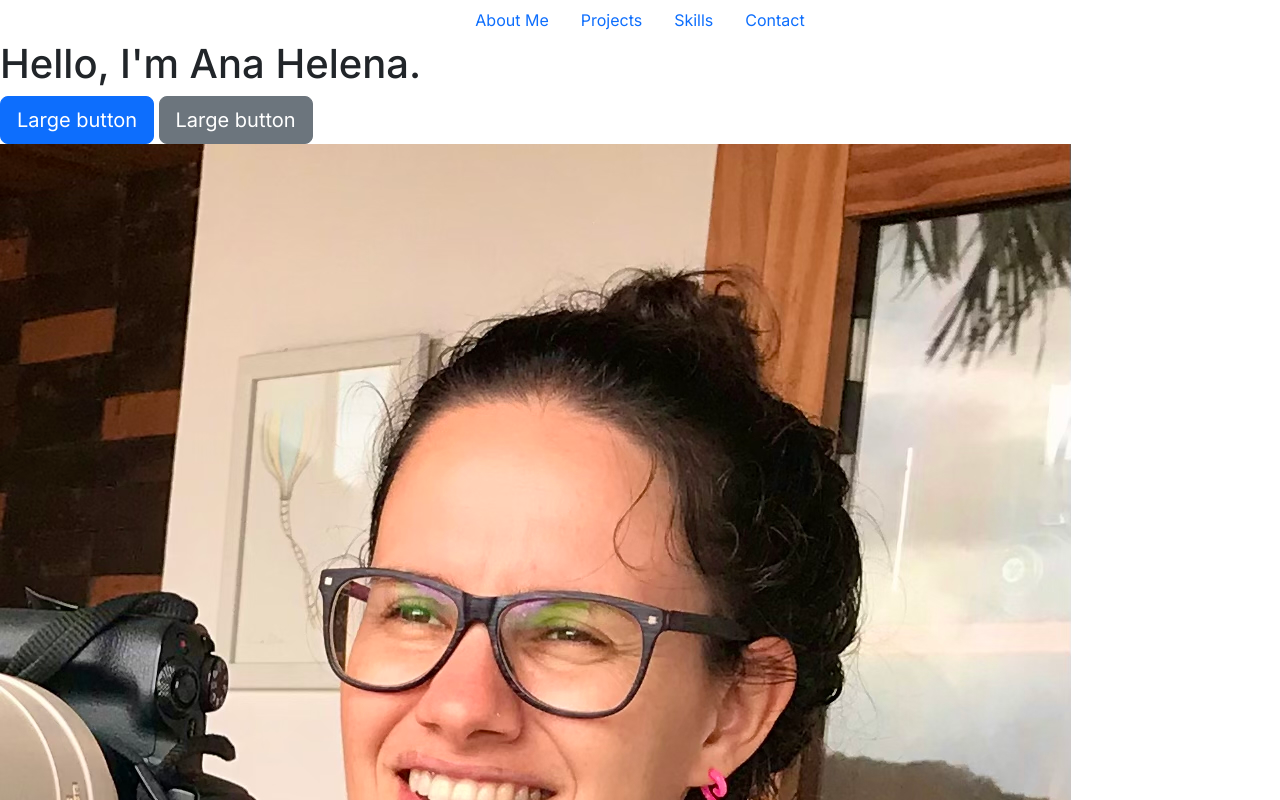
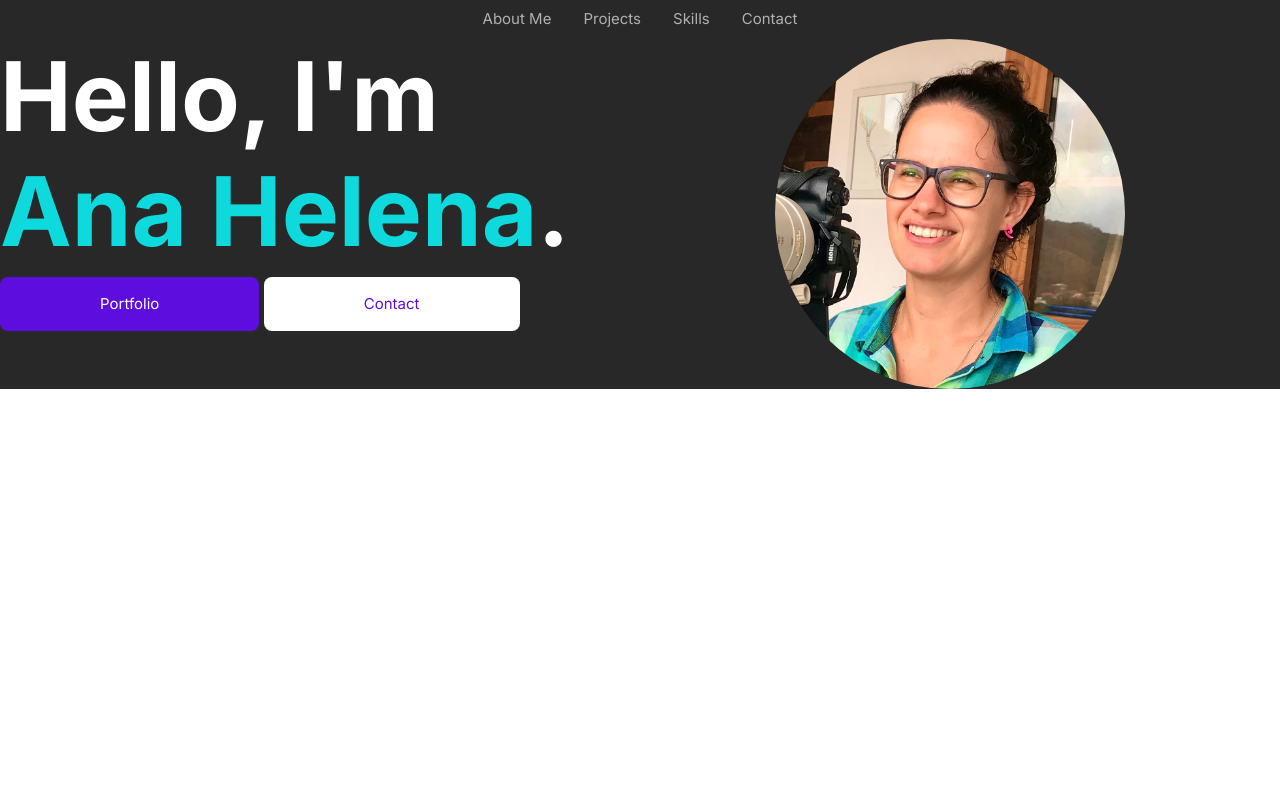
Before and after one commit to anahperes/fmt-m02s02-exercicios-portfolio, a plain HTML site: page index.html in a window 1280 px wide. Shown: the top 800 px of the page. Drawn offline with nearby package versions, Linux system fonts and the light colour scheme.

Commit message:
css styling

```diff
--- a/index.html
+++ b/index.html
@@ -4,11 +4,11 @@
     <meta charset="UTF-8">
     <meta name="viewport" content="width=device-width, initial-scale=1.0">
 
+    <!-- LINK BOOTSTRAP PARA TO ADJUST CSS  -->
+    <link href="https://cdn.jsdelivr.net/npm/bootstrap@5.3.3/dist/css/bootstrap.min.css" rel="stylesheet" integrity="sha384-QWTKZyjpPEjISv5WaRU9OFeRpok6YctnYmDr5pNlyT2bRjXh0JMhjY6hW+ALEwIH" crossorigin="anonymous">
+
     <!-- LINK CSS -->
     <link rel="stylesheet" href="style.css">
-
-    <!-- LINK BOOTSTRAP PARA TO ADJUST CSS  -->
-    <link href="https://cdn.jsdelivr.net/npm/bootstrap@5.3.3/dist/css/bootstrap.min.css" rel="stylesheet" integrity="sha384-QWTKZyjpPEjISv5WaRU9OFeRpok6YctnYmDr5pNlyT2bRjXh0JMhjY6hW+ALEwIH" crossorigin="anonymous">
 
     <!-- FONT -->
     <link rel="preconnect" href="https://fonts.googleapis.com">
@@ -19,31 +19,33 @@
 </head>
 
 <body>
-    <header>
+    <header class="header-bg">
         <nav>
             <ul class="nav justify-content-center">
                 <li class="nav-item">
-                  <a class="nav-link active" aria-current="page" href="#">About Me</a>
+                  <a class="nav-link nav-link-custom" aria-current="page" href="#">About Me</a>
                 </li>
                 <li class="nav-item">
-                  <a class="nav-link" href="#">Projects</a>
+                  <a class="nav-link nav-link-custom" href="#">Projects</a>
                 </li>
                 <li class="nav-item">
-                  <a class="nav-link" href="#">Skills</a>
+                  <a class="nav-link nav-link-custom" href="#">Skills</a>
                 </li>
                 <li class="nav-item">
-                  <a class="nav-link" href="#">Contact</a>
+                  <a class="nav-link nav-link-custom" href="#">Contact</a>
                 </li>
               </ul>
         </nav>
 
-        <section>
-            <h1>Hello, I'm Ana Helena.</h1>
-            <button type="button" class="btn btn-primary btn-lg">Large button</button>
-            <button type="button" class="btn btn-secondary btn-lg">Large button</button>
-        </section>
+        <div class="header-container">
+            <section>
+                <h1 class="header">Hello, I'm <span class="span-green">Ana Helena</span>.</h1>
+                <button type="button" class="btn btn-primary btn-lg btn-bg-primary btn-custom">Portfolio</button>
+                <button type="button" class="btn btn-secondary btn-lg btn-bg-secondary btn-custom">Contact</button>
+            </section>
 
-        <img src="/img/Ana Helena.jpg" class="img-fluid image-photo" alt="ana helena">
+            <img src="/img/Ana Helena.jpg" class="img-fluid image-photo" alt="ana helena">
+        </div>
     </header>
 
     <main></main>
--- a/style.css
+++ b/style.css
@@ -3,6 +3,88 @@
     padding: 0;
     box-sizing: border-box;
 
+    -webkit-font-smoothing: antialiased;
+    -moz-osx-font-smoothing: grayscale;
+
     font-family: "Inter", sans-serif;
     font-optical-sizing: auto;
 }
+
+:root {
+    --color-primary: #FFFFFF;
+    --color-secondary: #282828;
+    --color-tertiary: #0EDADE;
+    --color-quaternary: #5D0EDE;
+    --color-quinary: #320778;
+    --color-senary: #B0B0B0;
+}
+
+.logo {
+    max-width: 125px;
+}
+
+.nav-link-custom {
+    font-size: 15px;
+    color: var(--color-senary);
+}
+
+.nav-link-custom:enabled {
+    color: var(--color-primary);
+}
+
+.header {
+    font-size: 96px;
+    font-weight: 700;
+    color: var(--color-primary);
+
+    max-width: 570px;
+}
+
+.header-container {
+    display: flex;
+    gap: 205px;
+}
+
+.header-bg {
+    background-color: var(--color-secondary);
+}
+
+.span-green {
+    color: var(--color-tertiary);
+}
+
+.image-photo {
+    border-radius: 50%;
+
+    max-height: 350px;
+    max-width: 350px;
+    object-fit: cover;
+    aspect-ratio: 1/1;
+}
+
+.btn-primary {
+    background-color: var(--color-quaternary);
+}
+
+.btn-primary:hover {
+    background-color: var(--color-quinary);
+}
+
+.btn-bg-secondary {
+    background-color: var(--color-primary);
+
+    color: var(--color-quaternary);
+}
+
+.btn-bg-secondary:hover {
+    background-color: var(--color-senary);
+}
+
+.btn-custom {
+    font-size: 15px;
+    padding: 16px 100px;
+
+    border: none;
+
+    max-width: 260px;
+}
```
Also changed, not shown: img/Arrow down.png (added).
